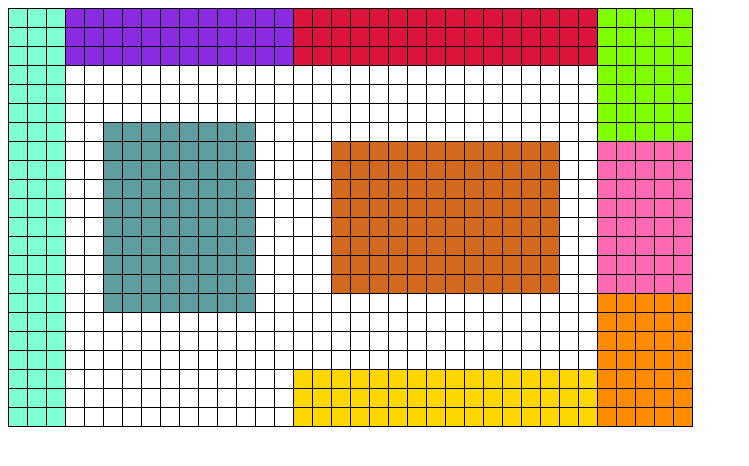
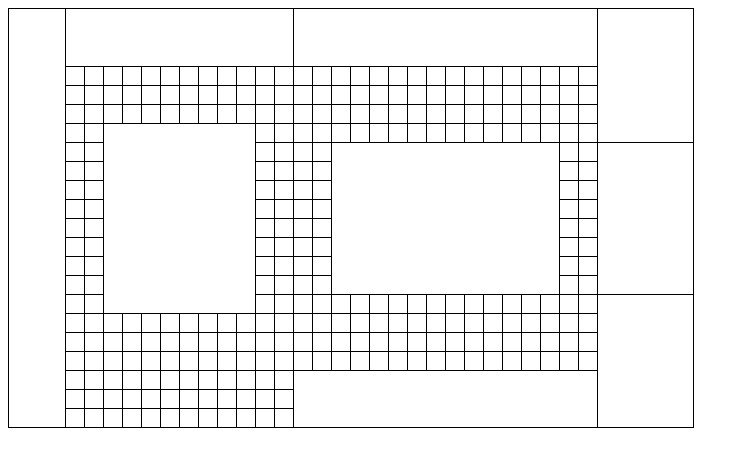
Before and after one commit to ctriat/PII_MeurtreOpera, a plain HTML site: page Pages/partieJoueur.html in a window 1280 px wide. Shown: the whole page, without its empty margins (0-749 px from the left). Drawn offline with Linux system fonts and the light colour scheme.

Commit message:
Bordure salles

```diff
--- a/Scripts/scriptPartieJoueur.js
+++ b/Scripts/scriptPartieJoueur.js
@@ -13,26 +13,49 @@ function generationPlateau() {
 
 function definitionPieces(x, y, casePlateau) {
   if (y < 3) {
-    casePlateau.className = 'balcon';
+    casePlateau.className = 'balcon salle';
+    definitionBordureDroite(y, 2, casePlateau);
   } else if (y < 15 && x < 3) {
-    casePlateau.className = 'bar';
+    casePlateau.className = 'bar salle';
+    definitionBordureDroite(y, 14, casePlateau);
   } else if (y < 31 && x < 3) {
-    casePlateau.className = 'coulisseJardin';
+    casePlateau.className = 'coulisseJardin salle';
+    definitionBordureDroite(y, 30, casePlateau);
   } else if (y >= 31 && x < 7) {
-    casePlateau.className = 'salleDecors';
+    casePlateau.className = 'salleDecors salle';
   } else if (y >= 31 && x >= 15) {
-    casePlateau.className = 'salleCostumes';
+    casePlateau.className = 'salleCostumes salle';
+    definitionBordureHaut(x, 15, casePlateau);
   } else if (y >= 31) {
-    casePlateau.className = 'loges';
+    casePlateau.className = 'loges salle';
+    definitionBordureHaut(x, 7, casePlateau);
   } else if (y >= 15 && x >= 19) {
-    casePlateau.className = 'coulisseCour';
+    casePlateau.className = 'coulisseCour salle';
+    definitionBordureHaut(x, 19, casePlateau);
+    definitionBordureDroite(y, 30, casePlateau);
   } else if (y >= 5 && y < 13 && x >= 6 && x < 16) {
-    casePlateau.className = 'fosse';
+    casePlateau.className = 'fosse salle';
+    definitionBordureHaut(x, 6, casePlateau);
+    definitionBordureDroite(y, 12, casePlateau);
   } else if (y >= 17 && y < 29 && x >= 7 && x < 15) {
-    casePlateau.className = 'scene';
+    casePlateau.className = 'scene salle';
+    definitionBordureHaut(x, 7, casePlateau);
+    definitionBordureDroite(y, 28, casePlateau);
   } else {
     casePlateau.className = 'case';
   }
 }
 
+function definitionBordureHaut(x, nbLigne, casePlateau) {
+  if (x == nbLigne) {
+    casePlateau.className += ' bordureHaut';
+  }
+}
+
+function definitionBordureDroite(y, nbColonne, casePlateau) {
+  if (y == nbColonne) {
+    casePlateau.className += ' bordureDroite';
+  }
+}
+
 generationPlateau();
--- a/Style/stylePartieJoueur.css
+++ b/Style/stylePartieJoueur.css
@@ -2,7 +2,7 @@
   display: flex;
 }
 
-#plateau > div {
+.case {
   border: 1px solid black;
   border-left: none;
   border-bottom: none;
@@ -10,7 +10,22 @@
   width: 18px;
 }
 
-.balcon {
+.salle.bordureHaut {
+  border-top: 1px solid black;
+  height: 18px;
+}
+
+.salle.bordureDroite {
+  border-right: 1px solid black;
+  width: 18px;
+}
+
+.salle {
+  height: 19px;
+  width: 19px;
+}
+
+/*.balcon {
   background-color: aquamarine;
 }
 
@@ -44,12 +59,10 @@
 
 .salleCostumes {
   background-color: darkorange;
-}
+}*/
 
 #plateau {
   display: grid;
   grid-template-columns: repeat(36, 1fr);
-  border-collapse: collapse;
-  border-bottom: 1px solid black;
-  border-left: 1px solid black;
+  border: 1px solid black;
 }
```
